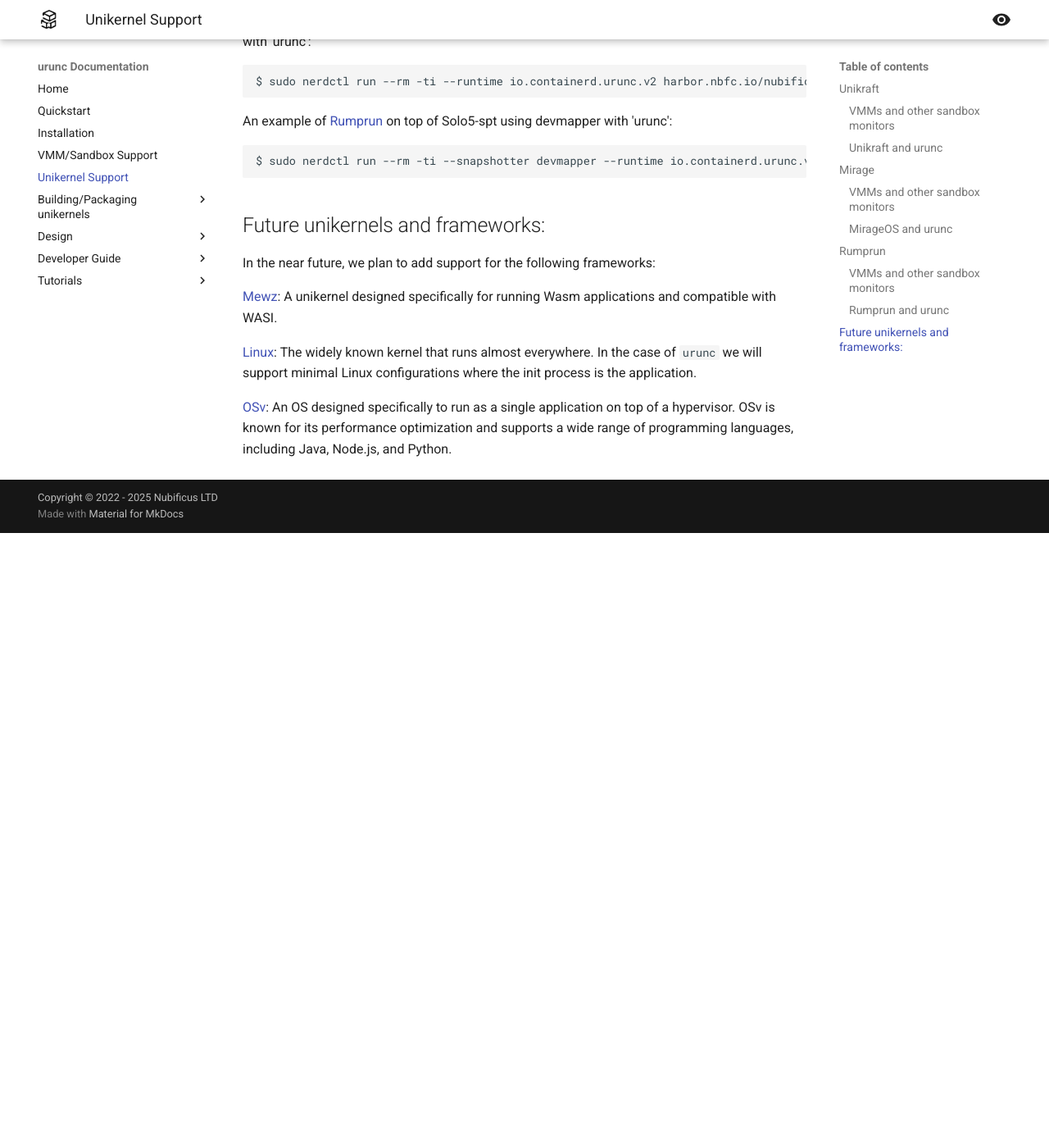
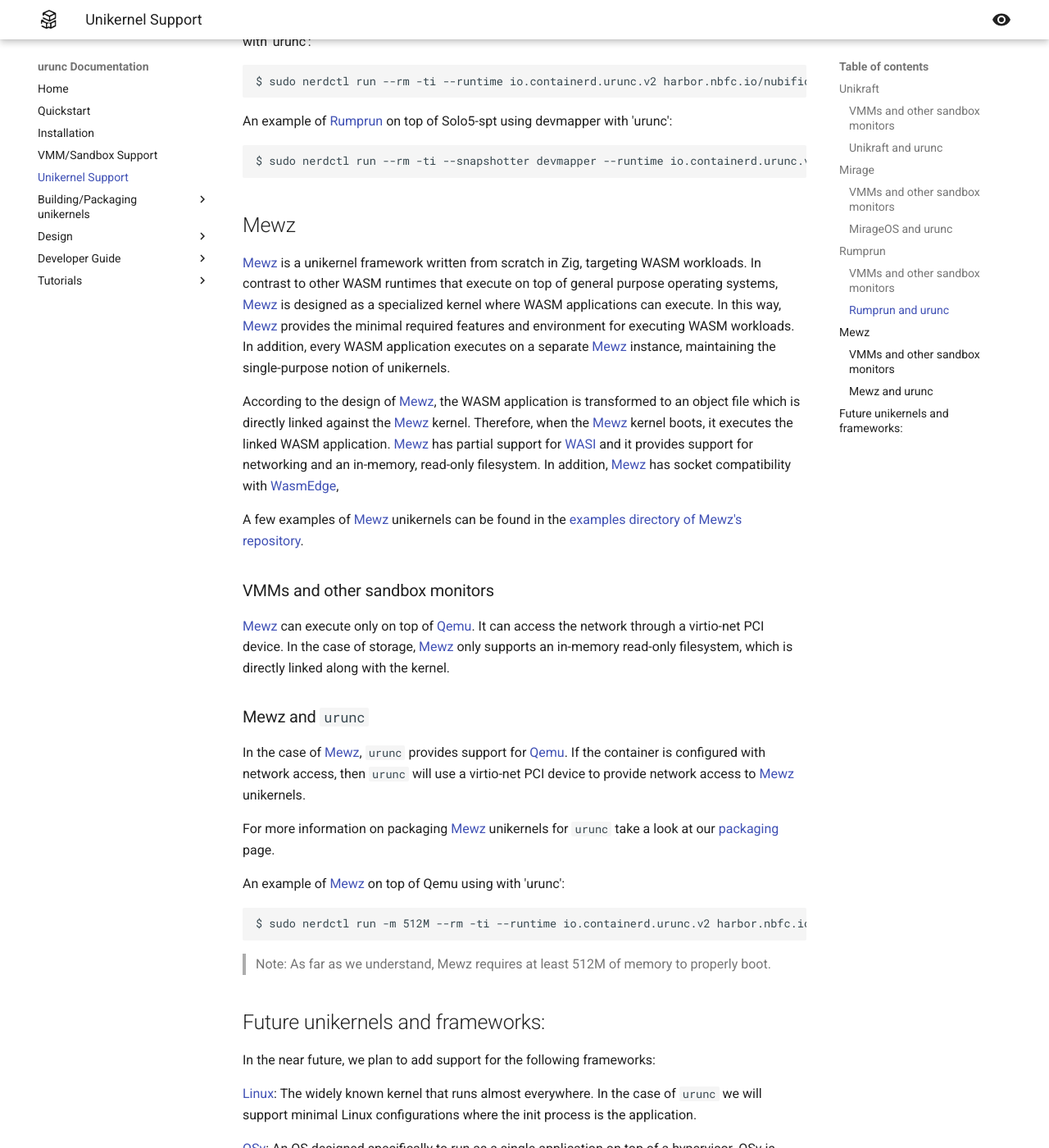
Before and after one commit to nubificus/urunc, an MkDocs documentation site: the page built from docs/unikernel-support.md, in a window 1280 px wide and 1400 px high, scrolled down 3513 px. Shown: the whole window at 82% size. Built offline with MkDocs 1.6.1 and Material for MkDocs 9.7.7, drawn with Linux system fonts in a browser that asks for light colours; before the commit the page ends 4163 px from its top, so only the background shows below that.

Commit message:
feat(mewz): Update docs with the newly Mewz support
Add information in docs for Mewz and update the list of smaple
images with the new Mewz images.

PR: https://github.com/nubificus/urunc/pull/152
Signed-off-by: Charalampos Mainas <charalampos.mainas@gmail.com>
Reviewed-by: Georgios Ntoutsos <gntouts@nubificus.co.uk>
Approved-by: Georgios Ntoutsos <gntouts@nubificus.co.uk>

````diff
--- a/docs/unikernel-support.md
+++ b/docs/unikernel-support.md
@@ -203,12 +203,63 @@
 $ sudo nerdctl run --rm -ti --snapshotter devmapper --runtime io.containerd.urunc.v2 harbor.nbfc.io/nubificus/urunc/redis-spt-rumprun:latest unikernel
 ```
 
+## Mewz
+
+[Mewz](https://github.com/Mewz-project/Mewz) is a unikernel framework written
+from scratch in Zig, targeting WASM workloads. In contrast to other WASM
+runtimes that execute on top of general purpose operating systems,
+[Mewz](https://github.com/Mewz-project/Mewz) is designed as a specialized
+kernel where WASM applications can execute. In this way,
+[Mewz](https://github.com/Mewz-project/Mewz) provides the minimal required
+features and environment for executing WASM workloads. In addition, every WASM
+application executes on a separate [Mewz](https://github.com/Mewz-project/Mewz)
+instance, maintaining the single-purpose notion of unikernels.
+
+According to the design of [Mewz](https://github.com/Mewz-project/Mewz), the
+WASM application is transformed to an object file which is directly linked
+against the [Mewz](https://github.com/Mewz-project/Mewz) kernel. Therefore,
+when the [Mewz](https://github.com/Mewz-project/Mewz) kernel boots, it executes
+the linked WASM application. [Mewz](https://github.com/Mewz-project/Mewz) has
+partial support for [WASI](https://github.com/WebAssembly/WASI) and it provides
+support for networking and an in-memory, read-only filesystem. In addition,
+[Mewz](https://github.com/Mewz-project/Mewz) has socket compatibility with
+[WasmEdge](https://github.com/WasmEdge/WasmEdge),
+
+A few examples of [Mewz](https://github.com/Mewz-project/Mewz) unikernels can
+be found in the [examples directory of Mewz's
+repository](https://github.com/mewz-project/mewz/tree/main/examples).
+
+### VMMs and other sandbox monitors
+
+[Mewz](https://github.com/Mewz-project/Mewz) can execute only on top of
+[Qemu](https://www.qemu.org/).  It can access the network through a virtio-net
+PCI device. In the case of storage,
+[Mewz](https://github.com/Mewz-project/Mewz) only supports an in-memory
+read-only filesystem, which is directly linked along with the kernel.
+
+### Mewz and `urunc`
+
+In the case of [Mewz](https://github.com/Mewz-project/Mewz), `urunc` provides
+support for [Qemu](https://www.qemu.org/). If the container is configured with
+network access, then `urunc` will use a virtio-net PCI device to provide
+network access to [Mewz](https://github.com/Mewz-project/Mewz) unikernels.
+
+For more information on packaging
+[Mewz](https://github.com/Mewz-project/Mewz) unikernels for `urunc` take
+a look at our [packaging](../image-building/) page.
+
+An example of [Mewz](https://github.com/Mewz-project/Mewz) on top of
+Qemu using with 'urunc':
+
+```bash
+$ sudo nerdctl run -m 512M --rm -ti --runtime io.containerd.urunc.v2 harbor.nbfc.io/nubificus/urunc/hello-server-qemu-mewz:latest
+```
+
+> Note: As far as we understand, Mewz requires at least 512M of memory to properly boot.
+
 ## Future unikernels and frameworks:
 
 In the near future, we plan to add support for the following frameworks:
-
-[Mewz](https://github.com/mewz-project/mewz): A unikernel designed
-specifically for running Wasm applications and compatible with WASI.
 
 [Linux](https://github.com/mewz-project/mewz): The widely known kernel that runs
 almost everywhere. In the case of `urunc` we will support minimal Linux
````
Also changed, not shown: README.md (+1 -0 lines), docs/Sample-images.md (+2 -0 lines), docs/hypervisor-support.md (+1 -0 lines), docs/index.md (+1 -0 lines).
